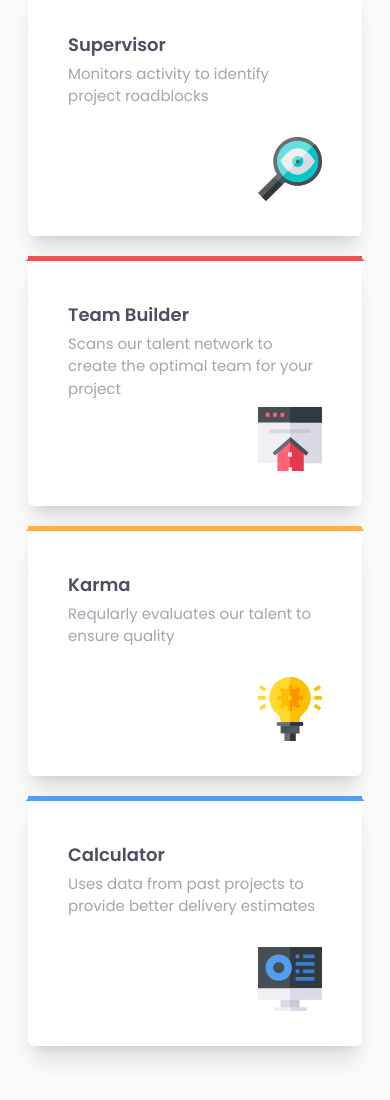
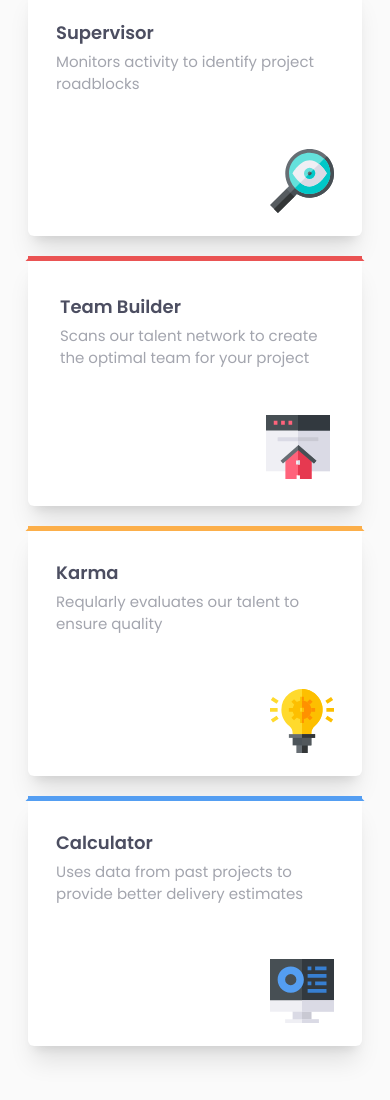
Before and after one commit to milosshomy/Four-Card-Feature-Section, a website: page index.html in a window 390 px wide. Shown: the part 282-1382 px from the top of the page. Drawn offline with Linux system fonts and the light colour scheme.

Commit message:
fixed spacing

```diff
--- a/index.html
+++ b/index.html
@@ -38,7 +38,7 @@
       </div>
 
       <div class="grid grid-cols-1 gap-5 lg:place-items-center lg:grid-cols-3">
-        <div class="bg-white rounded-md shadow-xl h-[250px]">
+        <div class="bg-white rounded-md shadow-xl h-[250px] lg:w-full">
           <div class="bg-cyan relative h-[5px]">
             <div
               class="absolute left-0 w-1/2 h-full bg-cyan skew-x-[-45deg]"
@@ -47,12 +47,12 @@
               class="absolute right-0 w-1/2 h-full bg-cyan skew-x-[45deg]"
             ></div>
           </div>
-          <div class="p-6 min-[300px]:p-10 grid h-full">
+          <div class="p-6 min-[300px]:p-7 xl:p-10 grid h-full">
             <div class="space-y-1 lg:space-y-3">
               <h3 class="text-veryDarkBlue text-lg font-bold lg:text-xl">
                 Supervisor
               </h3>
-              <p class="text-grayishBlue">
+              <p class="text-grayishBlue max-w-[100%] lg:max-w-[80%]">
                 Monitors activity to identify project roadblocks
               </p>
             </div>
@@ -73,12 +73,12 @@
                 class="absolute right-0 w-1/2 h-full bg-red skew-x-[45deg]"
               ></div>
             </div>
-            <div class="p-6 min-[300px]:p-10 grid h-full">
+            <div class="p-6 min-[300px]:p-8 xl:p-10 grid h-full">
               <div class="space-y-1 lg:space-y-3">
                 <h3 class="text-veryDarkBlue text-lg font-bold lg:text-xl">
                   Team Builder
                 </h3>
-                <p class="text-grayishBlue">
+                <p class="text-grayishBlue max-w-[100%] lg:max-w-[80%]">
                   Scans our talent network to create the optimal team for your
                   project
                 </p>
@@ -99,12 +99,12 @@
                 class="absolute right-0 w-1/2 h-full bg-orange skew-x-[45deg]"
               ></div>
             </div>
-            <div class="p-6 min-[300px]:p-10 grid h-full">
+            <div class="p-6 min-[300px]:p-7 xl:p-10 grid h-full">
               <div class="space-y-1 lg:space-y-3">
                 <h3 class="text-veryDarkBlue text-lg font-bold lg:text-xl">
                   Karma
                 </h3>
-                <p class="text-grayishBlue">
+                <p class="text-grayishBlue max-w-[100%] lg:max-w-[80%]">
                   Reqularly evaluates our talent to ensure quality
                 </p>
               </div>
@@ -125,12 +125,12 @@
               class="absolute right-0 w-1/2 h-full bg-blue skew-x-[45deg]"
             ></div>
           </div>
-          <div class="p-6 min-[300px]:p-10 grid h-full">
+          <div class="p-6 min-[300px]:p-7 xl:p-10 grid h-full">
             <div class="space-y-1 lg:space-y-3">
               <h3 class="text-veryDarkBlue text-lg font-bold lg:text-xl">
                 Calculator
               </h3>
-              <p class="text-grayishBlue">
+              <p class="text-grayishBlue max-w-[100%] lg:max-w-[80%]">
                 Uses data from past projects to provide better delivery
                 estimates
               </p>
```
Also changed, not shown: css/output.css.
